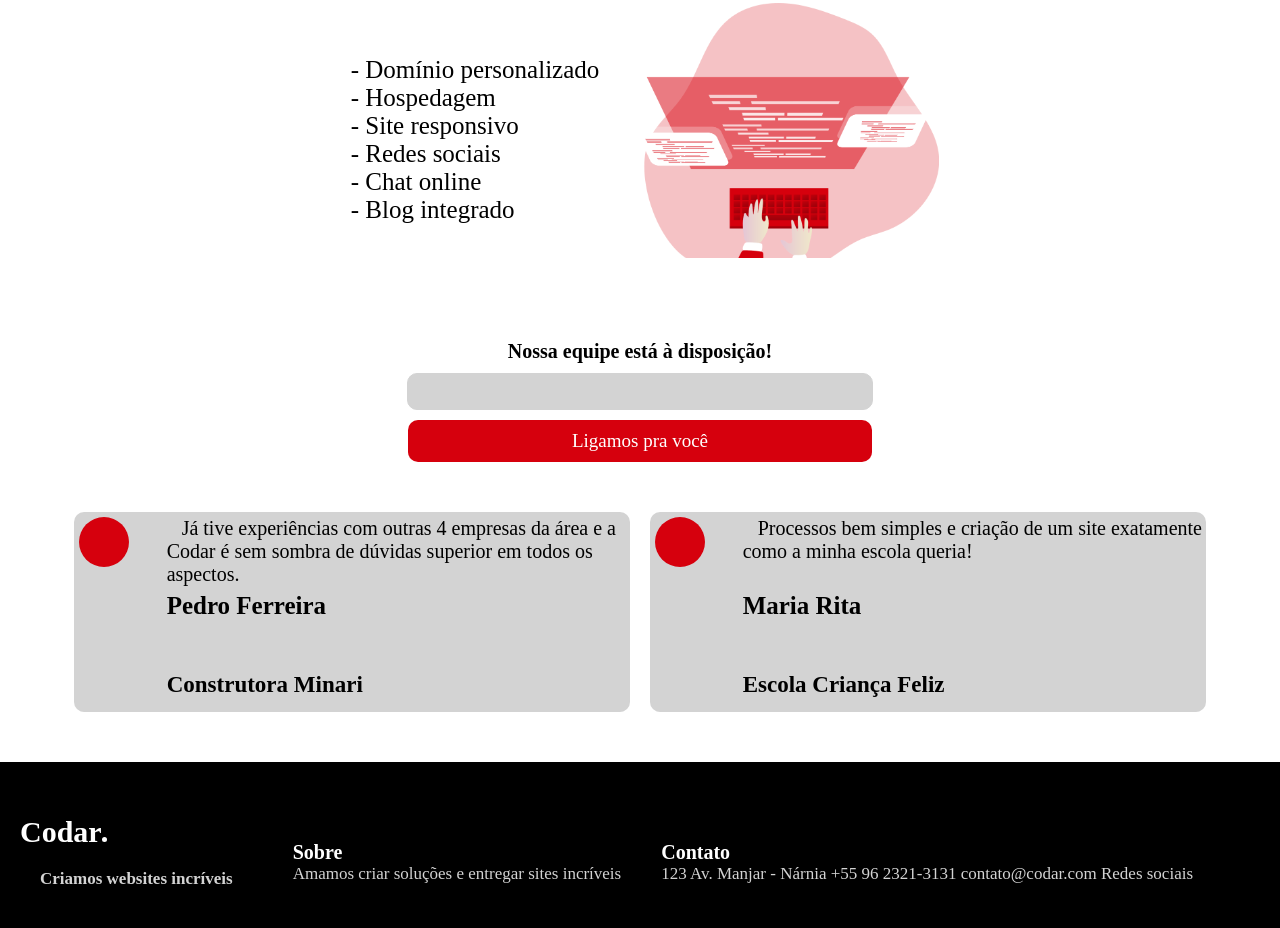
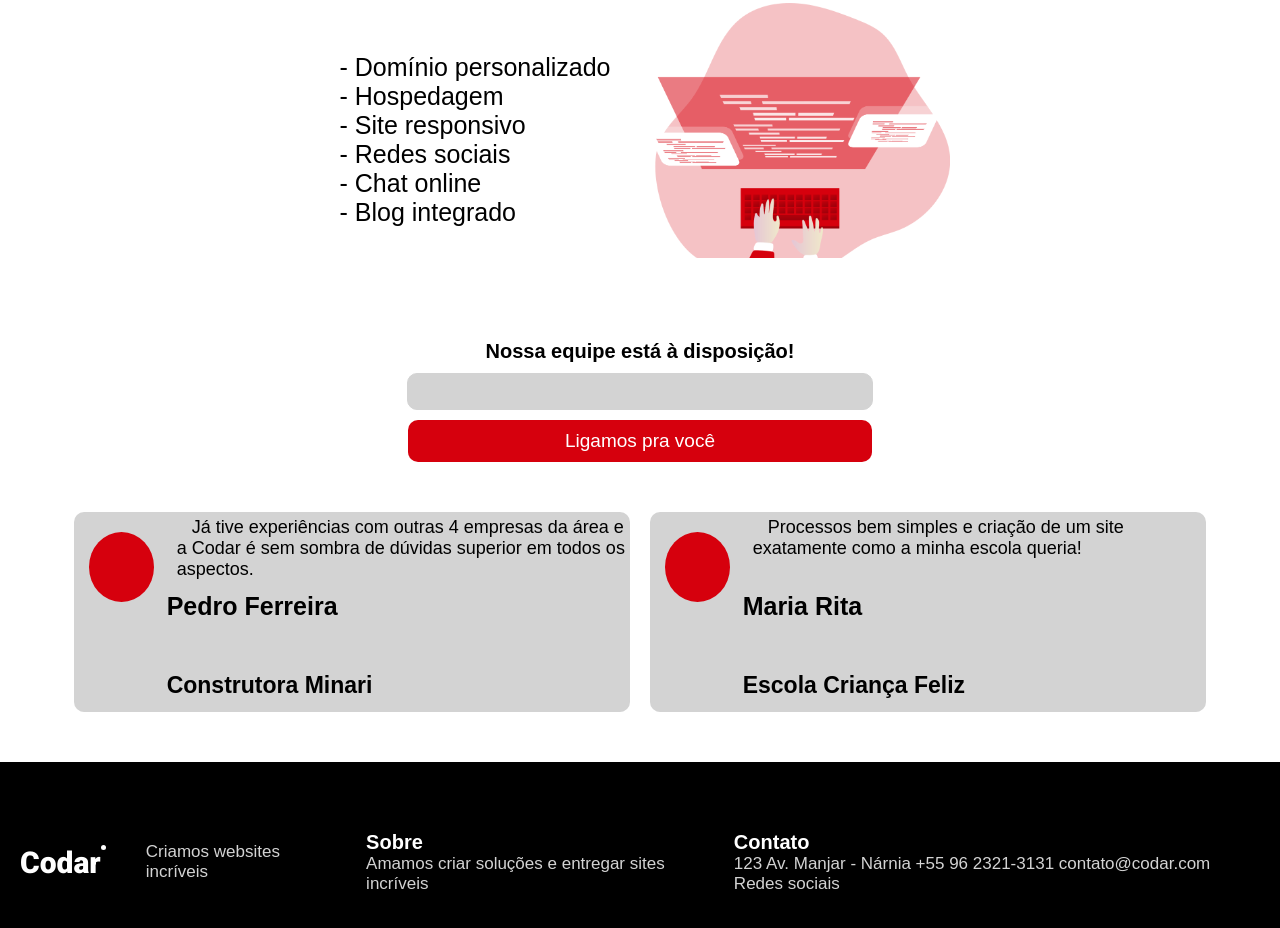
Before and after one commit to Kauacnok/Projeto-Codar, a plain HTML site: page index.html in a window 1280 px wide. Shown: the part 560-1488 px from the top of the page. Drawn offline with Linux system fonts and the light colour scheme.

Commit message:
Font improvement and fixed some issues

```diff
--- a/index.html
+++ b/index.html
@@ -66,10 +66,10 @@
     <footer>
         <section class="footer-grid">
             <h2>Codar<div class="circle" id="circle-white"></div>
-                <p id="align">
-                    Criamos websites incríveis
-                </p>
             </h2>
+            <p id="align">
+                Criamos websites incríveis
+            </p>
             <p>
                 <strong>Sobre</strong>
                 Amamos criar soluções
--- a/styles/style.css
+++ b/styles/style.css
@@ -1,7 +1,6 @@
 @charset "UTF-8";
 
-@import url('https://fonts.googleapis.com/css2?family=Roboto:ital@1&display=swap');
-
+@import url('https://fonts.googleapis.com/css2?family=Roboto:wght@500;900&display=swap');
 :root {
     --color-red: #D6000D;
     --color-dark-red: #a00b15;
@@ -14,6 +13,10 @@
 * {
     margin: 0px;
     padding: 0px;
+}
+
+body {
+    font-family: var(--font2);
 }
 
 header {
@@ -107,6 +110,8 @@ article.content-main h2 {
     color: var(--color-red);
     margin-bottom: 8px;
     font-size: 3rem;
+    font-family: var(--font1);
+    text-align: center;
 }
 
 article.content-main p {
@@ -192,18 +197,20 @@ aside.aside-flex-container article.grid-aside {
 
 .red-circle {
     background-color: var(--color-red);
-    height: 50px;
-    width: 50px;
+    height: 35%;
+    width: 70%;
     border-radius: 50%;
     grid-area: red-circle;
-    margin: 5px 5px 0px 5px;
+    margin: 20px 0px 0px 15px;
 }
 
 article.grid-aside p {
     margin-top: 5px;
+    margin-left: 10px;
+    margin-bottom: 10px;
     grid-area: content;
     text-indent: 15px;
-    font-size: 2rem;
+    font-size: 1.8rem;
 }
 
 article.grid-aside h3 {
@@ -231,6 +238,7 @@ footer {
     display: inline;
     align-self: center;
     font-size: 3rem;
+    font-family: var(--font1);
 }
 
 .footer-grid p {
@@ -298,11 +306,13 @@ footer {
     }
 
     .footer-grid h2 {
-        display: block;
         margin: 20px;
+        align-self: center;
+        display: flex;
     }
 
     .footer-grid p {
         margin: 20px;
     }
+
 }
```
